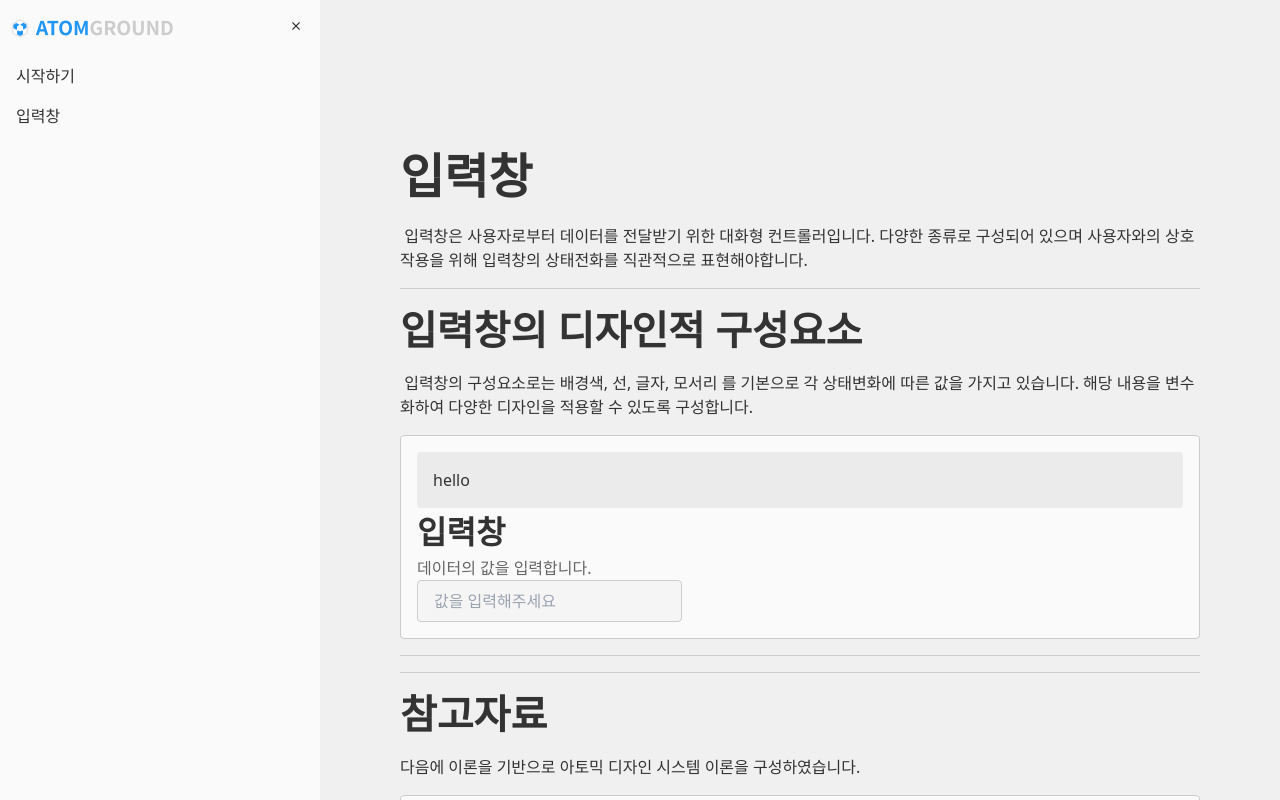
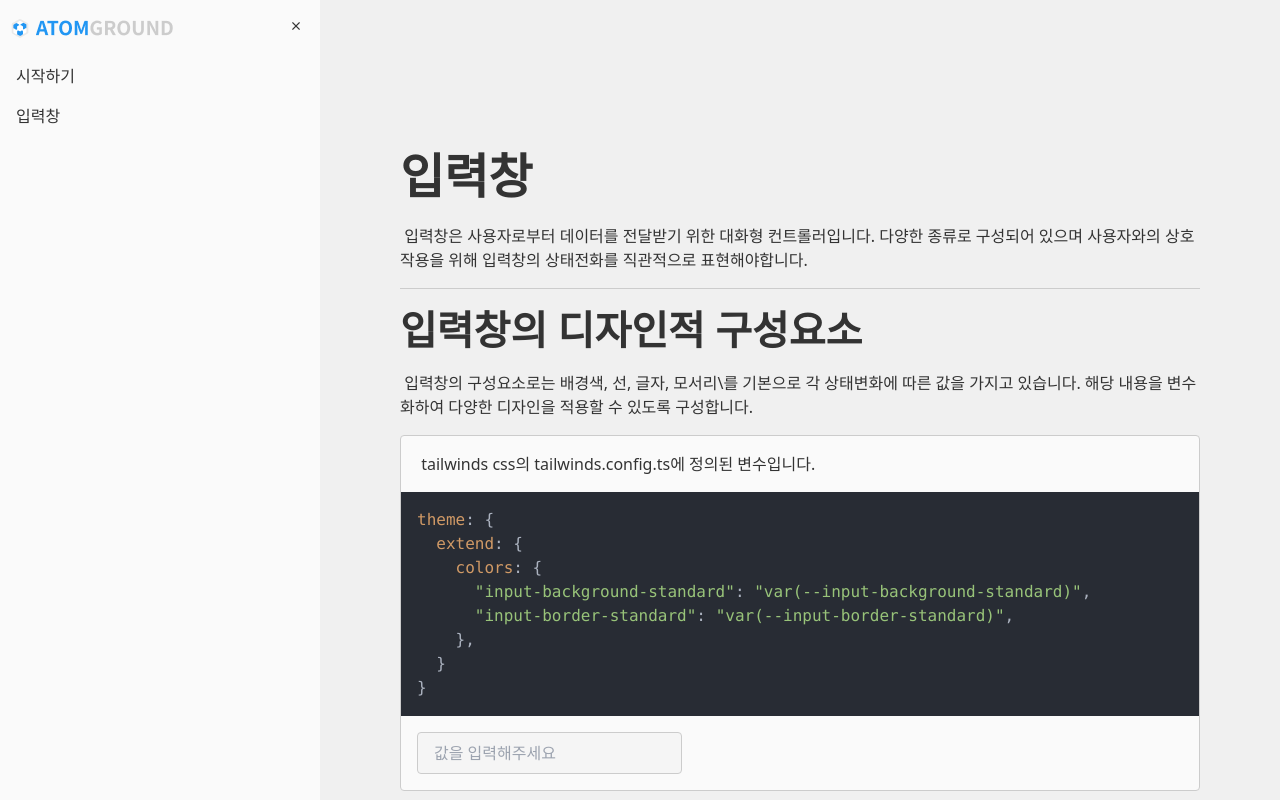
Before and after one commit to jsy1023/AtomDesignToken, a Next.js app: page /component/input in a window 1280 px wide. Built offline with nearby package versions, Linux system fonts and the light colour scheme.

Commit message:
코드 블록 적용

```diff
--- a/app/(docs)/component/input/page.tsx
+++ b/app/(docs)/component/input/page.tsx
@@ -1,7 +1,8 @@
-import Card from "@/app/component/Card/Card";
+import { Card, CardHeader, CardContent } from "@/app/component/Card/Card";
 import Input from "@/app/component/Input/Input";
 import Link from "next/link";
 import version from "@/versonHistory.json";
+import CodeBlock from "@/app/component/CodeBlock/CodeBlock";
 
 const ComponentHome = () => {
   return (
@@ -15,15 +16,29 @@ const ComponentHome = () => {
       <hr className="my-4" />
       <h2 className="mb-4">입력창의 디자인적 구성요소</h2>
       <p className="mb-4">
-        &nbsp;입력창의 구성요소로는 배경색, 선, 글자, 모서리 를 기본으로 각
+        &nbsp;입력창의 구성요소로는 배경색, 선, 글자, 모서리\를 기본으로 각
         상태변화에 따른 값을 가지고 있습니다. 해당 내용을 변수화하여 다양한
         디자인을 적용할 수 있도록 구성합니다.
       </p>
       <Card>
-        <Card type="group">hello</Card>
-        <h3>입력창</h3>
-        <p className="text-textSub">데이터의 값을 입력합니다.</p>
-        <Input />
+        <CardContent>
+          <p>&nbsp;tailwinds css의 tailwinds.config.ts에 정의된 변수입니다.</p>
+        </CardContent>
+        <CardHeader>
+          <CodeBlock language="typescript">
+            {`theme: {
+  extend: {
+    colors: {
+      "input-background-standard": "var(--input-background-standard)",
+      "input-border-standard": "var(--input-border-standard)",
+    },
+  }
+}`}
+          </CodeBlock>
+        </CardHeader>
+        <CardContent>
+          <Input />
+        </CardContent>
       </Card>
       <hr className="my-4" />
       <hr className="my-4" />
@@ -32,7 +47,7 @@ const ComponentHome = () => {
       <Card className="my-4">
         <ul className="list-disc px-8">
           <li>
-            Brad Frost, Atomic Design,
+            mdn,
             <Link
               href={
                 "https://developer.mozilla.org/en-US/docs/Web/HTML/Element/input"
@@ -41,19 +56,6 @@ const ComponentHome = () => {
               className="text-primary"
             >
               &nbsp;https://developer.mozilla.org/en-US/docs/Web/HTML/Element/input
-            </Link>
-          </li>
-          <li>
-            Tom Coleman, Component-Driven Development, Aug 17 2020, chromatic,
-            <Link
-              href={
-                "https://www.chromatic.com/blog/component-driven-development/"
-              }
-              target="_blank"
-              className="text-primary"
-            >
-              &nbsp;
-              https://www.chromatic.com/blog/component-driven-development/
             </Link>
           </li>
         </ul>
--- a/app/(docs)/layout.tsx
+++ b/app/(docs)/layout.tsx
@@ -52,7 +52,7 @@ const DocsLayout = ({ children }: { children: React.ReactNode }) => {
   return (
     <div className={`flex theme-${theme} h-full`}>
       <nav
-        className={`fixed w-full max-w-80 h-full bg-fillCard text-textStandard z-20 left-0 top-0 md:relative ${toggleMenu ? "block" : "hidden"}`}
+        className={`fixed w-full max-w-80 h-full bg-fill-card text-text-standard z-20 left-0 top-0 md:relative ${toggleMenu ? "block" : "hidden"}`}
       >
         <div className="brand">
           <div className="flex items-center justify-between">
@@ -90,7 +90,7 @@ const DocsLayout = ({ children }: { children: React.ReactNode }) => {
         </ul>
       </nav>
       <button
-        className={`fixed shadow-md rounded-full bg-fillCard w-12 h-12 top-6 left-6 z-10 ${toggleMenu ? "hidden" : "block"} `}
+        className={`fixed shadow-md rounded-full bg-fill-card w-12 h-12 top-6 left-6 z-10 ${toggleMenu ? "hidden" : "block"} `}
       >
         <span
           className="material-symbols-outlined"
@@ -101,7 +101,7 @@ const DocsLayout = ({ children }: { children: React.ReactNode }) => {
         </span>
       </button>
 
-      <div className="w-full bg-fillWrapper text-textStandard flex justify-center relative overflow-auto">
+      <div className="w-full bg-fill-wrapper text-text-standard flex justify-center relative overflow-auto">
         <div className="max-w-[800px] w-full px-4 py-12 lg:px-0 lg:py-24">
           {children}
         </div>
--- a/app/(docs)/page.tsx
+++ b/app/(docs)/page.tsx
@@ -1,7 +1,7 @@
 "use client";
 
 import Link from "next/link";
-import Card from "../component/Card/Card";
+import { Card } from "../component/Card/Card";
 import Input from "../component/Input/Input";
 import Image from "next/image";
 
@@ -31,7 +31,7 @@ const DocsHome = () => {
         </div>
         <h1>Atomground Design System</h1>
       </div>
-      <p className="text-textSub mb-4">base Atomic Design System</p>
+      <p className="text-text-sub mb-4">base Atomic Design System</p>
       <p>
         &nbsp;아톰그라운드 오픈 소스 디자인 시스템에 오신걸 환영합니다. 아토믹
         디자인 시스템에 대한 설명과 디자인방법론, 디자인리소스와 웹페이지와의
--- a/app/component/Card/Card.tsx
+++ b/app/component/Card/Card.tsx
@@ -1,4 +1,6 @@
-const Card = ({
+import React from "react";
+
+export const Card = ({
   children,
   type = "standard",
   className = "",
@@ -7,13 +9,31 @@ const Card = ({
   className?: string;
   type?: "standard" | "group";
 }) => {
+  // CardHeader와 CardContent의 존재 여부 확인
+  const hasCardContent = React.Children.toArray(children).some(
+    (child) =>
+      React.isValidElement(child) &&
+      (child.type === CardHeader ||
+        child.type === CardContent ||
+        child.type === CardFooter)
+  );
   return (
     <div
-      className={`${type == "standard" ? "bg-fillCard border-fillBoarder" : type == "group" ? "bg-fillGroup border-none" : ""} p-4 rounded  border ${className}`}
+      className={`${type == "standard" ? "bg-fill-card border-fill-border" : type == "group" ? "bg-fill-group border-none" : ""} ${!hasCardContent ? "p-4" : ""} rounded  border ${className} overflow-auto`}
     >
       {children}
     </div>
   );
 };
 
-export default Card;
+export const CardHeader = ({ children }: { children: React.ReactNode }) => {
+  return <>{children}</>;
+};
+
+export const CardContent = ({ children }: { children: React.ReactNode }) => {
+  return <div className="p-4">{children}</div>;
+};
+
+export const CardFooter = ({ children }: { children: React.ReactNode }) => {
+  return <div className="p-4">{children}</div>;
+};
--- /dev/null
+++ b/app/component/Card/CardContent.tsx
@@ -0,0 +1,4 @@
+const CardContent = ({ children }: { children: React.ReactNode }) => {
+  return <div className="p-4">{children}</div>;
+};
+export default CardContent;
--- /dev/null
+++ b/app/component/Card/CardHeader.tsx
@@ -0,0 +1,4 @@
+const CardHeader = ({ children }: { children: React.ReactNode }) => {
+  return <>{children}</>;
+};
+export default CardHeader;
--- /dev/null
+++ b/app/component/CodeBlock/CodeBlock.tsx
@@ -0,0 +1,30 @@
+"use client";
+import { useEffect, useRef } from "react";
+import hljs from "highlight.js";
+import "highlight.js/styles/atom-one-dark.css"; // 스타일 파일
+
+const CodeBlock = ({
+  language,
+  children,
+}: {
+  language: string;
+  children: React.ReactNode;
+}) => {
+  const codeRef = useRef<HTMLElement | null>(null);
+
+  useEffect(() => {
+    if (codeRef.current) {
+      hljs.highlightElement(codeRef.current); // 코드 블록 하이라이트
+    }
+  }, [children]);
+
+  return (
+    <pre>
+      <code ref={codeRef} className={language}>
+        {children}
+      </code>
+    </pre>
+  );
+};
+
+export default CodeBlock;
--- a/app/component/Input/Input.tsx
+++ b/app/component/Input/Input.tsx
@@ -8,7 +8,7 @@ const Input = ({
   return (
     <input
       type="text"
-      className={`bg-inputBackgroundStandard border-inputBorderStandard border px-4 py-2 rounded-xs ${className}`}
+      className={`bg-input-background-standard border-input-border-standard border px-4 py-2 rounded-xs ${className}`}
       placeholder={placeholder}
     />
   );
--- a/app/component/component.css
+++ b/app/component/component.css
@@ -4,30 +4,30 @@
 
 @layer base {
   h1 {
-    @apply text-mobileH1 lg:text-h1 text-textStandard;
+    @apply text-mobileH1 lg:text-h1 text-text-standard;
   }
   h2 {
-    @apply text-mobileH2 lg:text-h2 text-textStandard;
+    @apply text-mobileH2 lg:text-h2 text-text-standard;
   }
   h3 {
-    @apply text-mobileH3 lg:text-h3 text-textStandard;
+    @apply text-mobileH3 lg:text-h3 text-text-standard;
   }
   h4 {
-    @apply text-mobileH4 lg:text-h4 text-textStandard;
+    @apply text-mobileH4 lg:text-h4 text-text-standard;
   }
   h5 {
-    @apply text-mobileH5 lg:text-h5 text-textStandard;
+    @apply text-mobileH5 lg:text-h5 text-text-standard;
   }
   h6 {
-    @apply text-mobileH6 lg:text-h6 text-textStandard;
+    @apply text-mobileH6 lg:text-h6 text-text-standard;
   }
 
   p {
-    @apply text-base text-textStandard;
+    @apply text-base text-text-standard;
   }
 
   hr {
-    @apply border-fillBoarder;
+    @apply border-fill-border;
   }
   *:focus {
     @apply outline-none;
--- a/package.json
+++ b/package.json
@@ -13,6 +13,7 @@
   "dependencies": {
     "@next/third-parties": "^15.0.3",
     "@tokens-studio/sd-transforms": "^1.2.8",
+    "highlight.js": "^11.11.1",
     "next": "15.0.3",
     "react": "19.0.0-rc-66855b96-20241106",
     "react-dom": "19.0.0-rc-66855b96-20241106",
--- a/tailwind.config.ts
+++ b/tailwind.config.ts
@@ -11,17 +11,17 @@ export default {
   theme: {
     extend: {
       colors: {
-        primary: "var(--brand-primary)",
-        fillWrapper: "var(--fill-wrapper)",
-        fillCard: "var(--fill-card)",
-        fillGroup: "var(--fill-info)",
-        fillBoarder: "var(--fill-border)",
-        textStandard: "var(--text-standard)",
-        textSub: "var(--text-sub)",
-        textReverse: "var(--text-reverse)",
-        textSubReverse: "var(--text-sub-reverse)",
-        inputBackgroundStandard: "var(--input-background-standard)",
-        inputBorderStandard: "var(--input-border-standard)",
+        "primary": "var(--brand-primary)",
+        "fill-wrapper": "var(--fill-wrapper)",
+        "fill-card": "var(--fill-card)",
+        "fill-group": "var(--fill-info)",
+        "fill-border": "var(--fill-border)",
+        "text-standard": "var(--text-standard)",
+        "text-sub": "var(--text-sub)",
+        "text-reverse": "var(--text-reverse)",
+        "text-sub-reverse": "var(--text-sub-reverse)",
+        "input-background-standard": "var(--input-background-standard)",
+        "input-border-standard": "var(--input-border-standard)",
       },
       fontSize: {
         // Desktop
```
Also changed, not shown: 2 other files (tests, documents, lock files or other folders).
